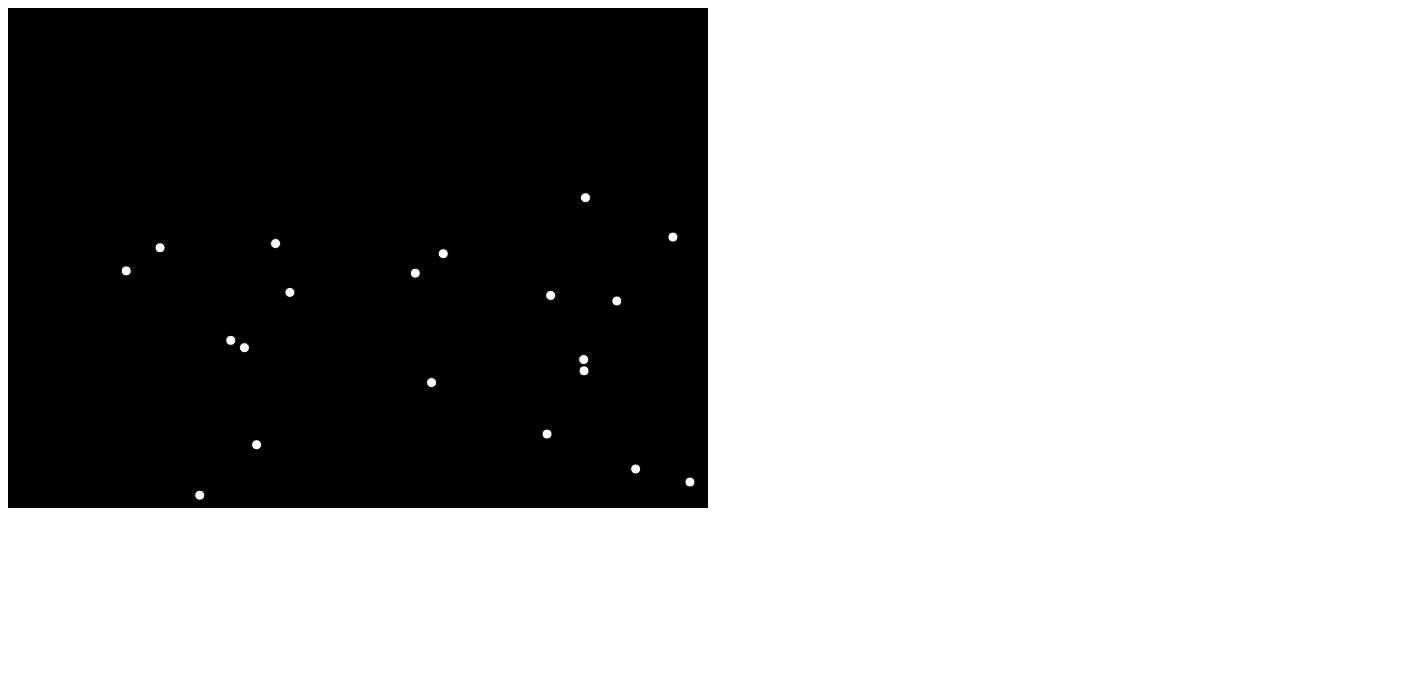
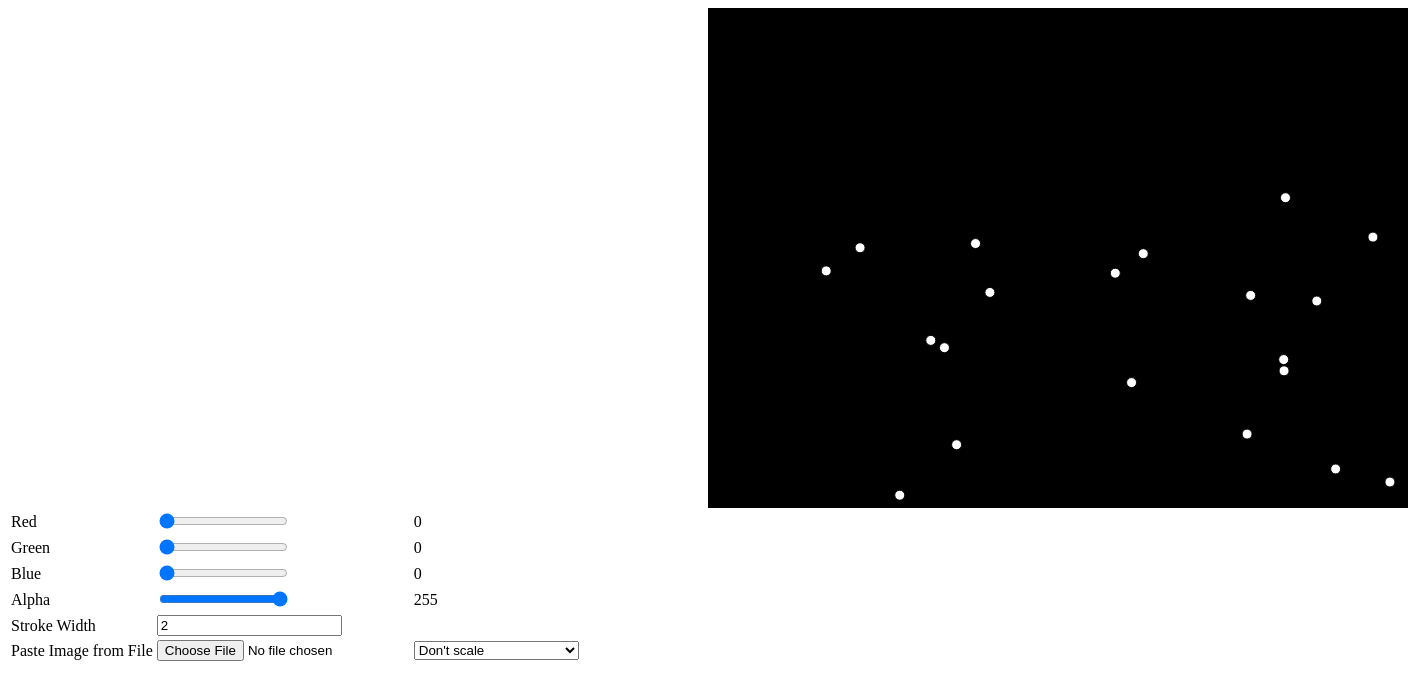
Before and after one commit to YawarRaza7349/RMWAD1-Project1, a plain HTML site: page index.html in a window 1280 px wide. Shown: the whole page, 1408 px wide, since content can reach past the window. Drawn offline with Linux system fonts and the light colour scheme.

Commit message:
Added drawing canvas side of our experience to the program.

```diff
--- a/index.html
+++ b/index.html
@@ -6,104 +6,54 @@
 	<script src="scripts/shapes.js"></script>
 	<script src="scripts/Bumper.js"></script>
 	<script src="scripts/Dot.js"></script>
+	<script src="scripts/controlsMain.js"></script>
+	<script src="scripts/canvasMain.js"></script>
+	<style>
+		canvas {
+			float: left;
+		}
+	</style>
 </head>
 <body>
-	<canvas width="700" height="500">
+	<canvas width="1400" height="500">
 		Your browser does not support the <code>canvas</code> element.
 	</canvas>
+	<table>
+		<tr id="red">
+			<td>Red</td>
+			<td><input type="range" min="0" max="255" value="0" step="1"/></td>
+			<td></td>
+		</tr>
+		<tr id="green">
+			<td>Green</td>
+			<td><input type="range" min="0" max="255" value="0" step="1"/></td>
+			<td></td>
+		</tr>
+		<tr id="blue">
+			<td>Blue</td>
+			<td><input type="range" min="0" max="255" value="0" step="1"/></td>
+			<td></td>
+		</tr>
+		<tr id="alpha">
+			<td>Alpha</td>
+			<td><input type="range" min="0" max="255" value="255" step="1"/></td>
+			<td></td>
+		</tr>
+		<tr id="strokeWidth">
+			<td>Stroke Width</td>
+			<td><input type="number" value="2"/></td>
+		</tr>
+		<tr id="importImage">
+			<td>Paste Image from File</td>
+			<td><input type="file" accept="image/*"/></td>
+			<td>
+				<select>
+					<option id="keep" selected="1">Don't scale</option>
+					<option id="ratio">Scale to fit keeping ratio</option>
+					<option id="stretch">Scale and stretch to fit</option>
+				</select>
+			</td>
+		</tr>
+	</table>
 </body>
-<script>
-	"use strict";
-	var canvas, ctx, bumpers, dots, time, CANVAS_WIDTH, CANVAS_HEIGHT, NUM_DOTS;
-
-	// Returns the distance between two given points
-	function dist(x1, y1, x2, y2) {
-		var dx = x2 - x1;
-		var dy = y2 - y1;
-		return Math.sqrt(dx * dx + dy * dy);
-	}
-
-	// Gets all objects in the scene that can collide with other objects
-	function getCollidables() {
-		return [].concat(bumpers, dots);
-	}
-
-	// Initialize state and event listeners, and kicks off game loop
-	function init() {
-		canvas = document.querySelector("canvas");
-		ctx = canvas.getContext("2d");
-		bumpers = [];
-		dots = [];
-		CANVAS_WIDTH = canvas.width;
-		CANVAS_HEIGHT = canvas.height;
-		NUM_DOTS = 20;
-		for(var i = 0; i < NUM_DOTS; ++i) {
-			dots.push(new Dot(Math.random() * CANVAS_WIDTH, Math.random() * CANVAS_HEIGHT, Math.random() * 50, Math.random() * 50, applyCircle));
-		}
-		window.addEventListener("mousedown", mouseDown);
-		window.addEventListener("mouseup", mouseUp);
-		time = Date.now();
-		window.requestAnimationFrame(loop);
-	}
-
-	// Main game loop that runs every frame (as determined by Canvas)
-	function loop() {
-		var prevTime = time;
-		time = Date.now();
-		var dt = (time - prevTime) / 1000;
-		ctx.fillStyle = "black";
-		ctx.fillRect(0, 0, CANVAS_WIDTH, CANVAS_HEIGHT);
-		ctx.fillStyle = "white";
-		ctx.strokeStyle = "black";
-		bumpers.forEach(function(b) {
-			b.update(dt);
-			if(getCollidables().some(function(c) {
-				return c !== b && c.collide(b);
-			})) {
-				b.stopGrowth();
-			}
-		});
-		dots.forEach(function(d) {
-			d.update(dt);
-		});
-		dots.forEach(function(d) {
-			bumpers.some(function(b) {
-				if(d.collide(b)) {
-					d.nudge(b);
-					d.reverse(); // TODO: Change me later to accurate non-shitty physics
-					return true;
-				}
-				return false;
-			});
-		});
-		dots.forEach(function(d) {
-			d.bounceWalls(0, 0, CANVAS_WIDTH, CANVAS_HEIGHT);
-		});
-		bumpers.forEach(function(b) {
-			b.draw(ctx);
-		});
-		dots.forEach(function(d) {
-			d.draw(ctx);
-		});
-		window.requestAnimationFrame(loop);
-	}
-
-	// Event handler for the mouse down action
-	function mouseDown(e) {
-		var x = e.clientX - canvas.offsetLeft;
-		var y = e.clientY - canvas.offsetTop;
-		bumpers.push(new Bumper(x, y, applyCircle));
-	}
-
-	// Event handler for the mouse up action
-	function mouseUp(e) {
-		var x = e.clientX - canvas.offsetLeft;
-		var y = e.clientY - canvas.offsetTop;
-		bumpers.forEach(function(b) {
-			b.stopGrowth();
-		});
-	}
-
-	window.addEventListener("load", init);
-</script>
 </html>
--- /dev/null
+++ b/scripts/canvasMain.js
@@ -0,0 +1,161 @@
+"use strict";
+// Returns the distance between two given points
+function dist(x1, y1, x2, y2) {
+	var dx = x2 - x1;
+	var dy = y2 - y1;
+	return Math.sqrt(dx * dx + dy * dy);
+}
+
+// Namespace for canvas-related code
+(function() {
+	var canvas, ctx, bumpers, dots, time, mouseHeld, pmouseX, pmouseY, mouseX, mouseY, drawingBuffer, DRAWING_WIDTH, SIMULATION_WIDTH, CANVAS_HEIGHT;
+
+	// Gets all objects in the scene that can collide with other objects
+	function getCollidables() {
+		return [].concat(bumpers, dots);
+	}
+
+	// Initialize state and event listeners, and kicks off game loop
+	function init() {
+		var INIT_NUM_DOTS = 20;
+		canvas = document.querySelector("canvas");
+		ctx = canvas.getContext("2d");
+		bumpers = [];
+		dots = [];
+		drawingBuffer = null;
+		mouseHeld = false;
+		DRAWING_WIDTH = canvas.width / 2;
+		SIMULATION_WIDTH = canvas.width / 2;
+		CANVAS_HEIGHT = canvas.height;
+		for(var i = 0; i < INIT_NUM_DOTS; ++i) {
+			dots.push(new Dot(Math.random() * SIMULATION_WIDTH + DRAWING_WIDTH, Math.random() * CANVAS_HEIGHT, Math.random() * 50, Math.random() * 50, applyCircle));
+		}
+		canvas.addEventListener("mousedown", mouseDown);
+		canvas.addEventListener("mouseup", mouseUp);
+		canvas.addEventListener("mousemove", mouseMove);
+		time = Date.now();
+		window.requestAnimationFrame(loop);
+	}
+
+	// Main game loop that runs every frame (as determined by Canvas)
+	function loop() {
+		var prevTime = time;
+		time = Date.now();
+		var dt = (time - prevTime) / 1000;
+		ctx.fillStyle = "black";
+		ctx.fillRect(DRAWING_WIDTH, 0, SIMULATION_WIDTH, CANVAS_HEIGHT);
+		ctx.fillStyle = "white";
+		ctx.strokeStyle = "black";
+
+		// Updates bumpers
+		bumpers.forEach(function(b) {
+			b.update(dt);
+			if(getCollidables().some(function(c) {
+				return c !== b && c.collide(b);
+			})) {
+				b.stopGrowth();
+			}
+		});
+
+		// Updates dots
+		dots.forEach(function(d) {
+			d.update(dt);
+		});
+
+		// Dot-bumper collisions
+		dots.forEach(function(d) {
+			bumpers.some(function(b) {
+				if(d.collide(b)) {
+					d.nudge(b);
+					d.reverse(); // TODO: Change me later to accurate non-shitty physics
+					return true;
+				}
+				return false;
+			});
+		});
+
+		// Dot-boundary collisions
+		dots.forEach(function(d) {
+			d.bounceWalls(DRAWING_WIDTH, 0, DRAWING_WIDTH + SIMULATION_WIDTH, CANVAS_HEIGHT);
+		});
+
+		// Pastes a selected image to the canvas
+		if(imageToPaste) {
+			var imageObjectToPaste = document.createElement("img");
+			imageObjectToPaste.addEventListener("load", function() {
+				switch(imgSetting) {
+					case "keep":
+						ctx.drawImage(imageObjectToPaste, 0, 0, Math.min(imageObjectToPaste.width, DRAWING_WIDTH), Math.min(imageObjectToPaste.height, CANVAS_HEIGHT), 0, 0, Math.min(imageObjectToPaste.width, DRAWING_WIDTH), Math.min(imageObjectToPaste.height, CANVAS_HEIGHT));
+						break;
+					case "ratio":
+						var multiplier = Math.min(DRAWING_WIDTH / imageObjectToPaste.width, CANVAS_HEIGHT / imageObjectToPaste.height);
+						ctx.drawImage(imageObjectToPaste, 0, 0, imageObjectToPaste . width * multiplier, imageObjectToPaste.height * multiplier);
+						break;
+					case "stretch":
+						ctx.drawImage(imageObjectToPaste, 0, 0, DRAWING_WIDTH, CANVAS_HEIGHT);
+						break;
+				}
+				window.URL.revokeObjectURL(imageToPaste);
+				imageToPaste = null;
+			});
+			imageObjectToPaste.src = imageToPaste;
+		}
+
+		// Draws bumpers
+		bumpers.forEach(function(b) {
+			b.draw(ctx);
+		});
+
+		// Draws dots
+		dots.forEach(function(d) {
+			d.draw(ctx);
+		});
+		window.requestAnimationFrame(loop);
+	}
+
+	// Draws on the drawing side of the canvas
+	function drawOnCanvas() {
+		if(mouseHeld && pmouseX < DRAWING_WIDTH && mouseX < DRAWING_WIDTH) {
+			var diffX = mouseX - pmouseX;
+			var diffY = mouseY - pmouseY;
+			var maxDiff = Math.max(Math.abs(diffX), Math.abs(diffY));
+			var dx = diffX / maxDiff;
+			var dy = diffY / maxDiff;
+			ctx.save();
+			ctx.fillStyle = colorStr;
+			for(var i = 0; i < maxDiff; ++i) {
+				ctx.beginPath();
+				ctx.arc(pmouseX + dx * i, pmouseY + dy * i, strokeWidth / 2, 0, Math.PI * 2);
+				ctx.fill();
+			}
+			ctx.restore();
+		}
+	}
+
+	// Event handler for the mouse down action
+	function mouseDown(e) {
+		mouseHeld = true;
+		if(mouseX > DRAWING_WIDTH) {
+			bumpers.push(new Bumper(mouseX, mouseY, applyCircle));
+		}
+	}
+
+	// Event handler for the mouse up action
+	function mouseUp(e) {
+		mouseHeld = false;
+		bumpers.forEach(function(b) {
+			b.stopGrowth();
+		});
+	}
+
+	// Event handler for the mouse move action
+	function mouseMove(e) {
+		pmouseX = mouseX;
+		pmouseY = mouseY;
+		mouseX = e.clientX - canvas.offsetLeft;
+		mouseY = e.clientY - canvas.offsetTop;
+		drawOnCanvas();
+	}
+
+	window.addEventListener("load", init);
+})();
--- /dev/null
+++ b/scripts/controlsMain.js
@@ -0,0 +1,58 @@
+"use strict";
+var color, colorStr, strokeWidth, imageToPaste, imgSetting;
+
+// Namespace for HTML control-related code
+(function() {
+	// Initializes all controls
+	function init() {
+		color = {
+			toString: function() {
+				return "rgba(" + ["red", "green", "blue"].map(function(colorComp) {
+					return color[colorComp];
+				}).concat(color.alpha / 255).join(", ") + ")";
+			}
+		};
+
+		// Slider control-numeric label synchronization
+		Array.prototype.forEach.call(document.querySelectorAll("tr"), function(row) {
+			var slider = row.querySelector("input[type=range]");
+			function sliderChanged() {
+				row.querySelector("td:nth-child(3)").innerHTML = slider.value;
+			}
+			if(slider) {
+				slider.addEventListener("input", sliderChanged);
+				sliderChanged();
+			}
+		});
+
+		// Listeners to update selected color when a color slider is changed
+		["red", "green", "blue", "alpha"].forEach(function(colorComp) {
+			var slider = document.querySelector("tr#" + colorComp + " input");
+			function colorChanged() {
+				color[colorComp] = slider.value;
+				colorStr = color.toString();
+			}
+			slider.addEventListener("change", colorChanged);
+			color[colorComp] = slider.value;
+		});
+		colorStr = color.toString();
+
+		// Listener to update drawing stroke width
+		var strokeWidthInput = document.querySelector("tr#strokeWidth input");
+		function strokeWidthChanged() {
+			strokeWidth = parseInt(strokeWidthInput.value);
+		}
+		strokeWidthInput.addEventListener("change", strokeWidthChanged);
+		strokeWidthChanged();
+
+		// Listener to paste an external image to the drawing canvas
+		imageToPaste = null;
+		var imageInput = document.querySelector("tr#importImage input");
+		imageInput.addEventListener("change", function() {
+			imageToPaste = window.URL.createObjectURL(imageInput.files[0]);
+			imgSetting = document.querySelector("tr#importImage option:checked").id;
+		});
+	}
+
+	window.addEventListener("load", init);
+})();
--- a/scripts/shapes.js
+++ b/scripts/shapes.js
@@ -5,6 +5,7 @@ function applyCircle() {
 	this.getRadius = function() {
 		return this.size / 2;
 	}
+
 	// Draws the circle on the canvas (styles are applied external to this method)
 	this.draw = function(ctx) {
 		ctx.beginPath();
@@ -12,18 +13,22 @@ function applyCircle() {
 		ctx.fill();
 		ctx.stroke();
 	};
+
 	// Determine whether this shape collides with the parameter
 	this.collide = function(shape) {
 		return shape.collideCircle(this);
 	};
+
 	// Determine whether this shape collides with a given circle
 	this.collideCircle = function(shape) {
 		return dist(this.x, this.y, shape.x, shape.y) < this.getRadius() + shape.getRadius();
 	};
+
 	// Nudge this shape off of any it is colliding
 	this.nudge = function(shape) {
 		shape.nudgeCircle(this);
 	};
+
 	// Nudge a circle off of this shape
 	this.nudgeCircle = function(shape) {
 		var centerDist = dist(this.x, this.y, shape.x, shape.y);
@@ -33,6 +38,7 @@ function applyCircle() {
 		shape.x = this.x + diffX;
 		shape.y = this.y + diffY;
 	};
+
 	// Bounces a circle off given wall measurements if it collides with those walls
 	this.bounceWalls = function(minX, minY, maxX, maxY) {
 		if(this.x - this.getRadius() < minX) {
```
Also changed, not shown: 1 other file.
